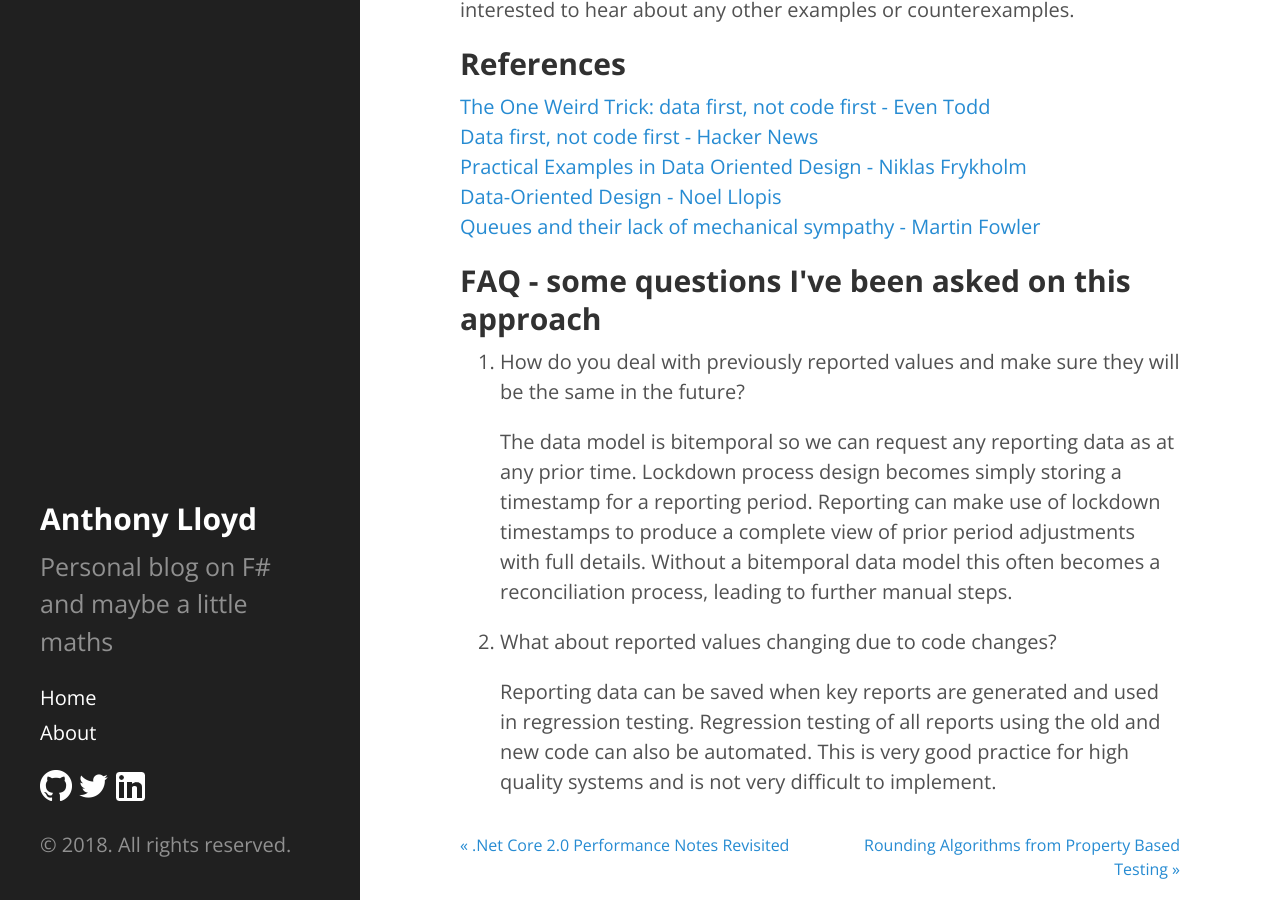
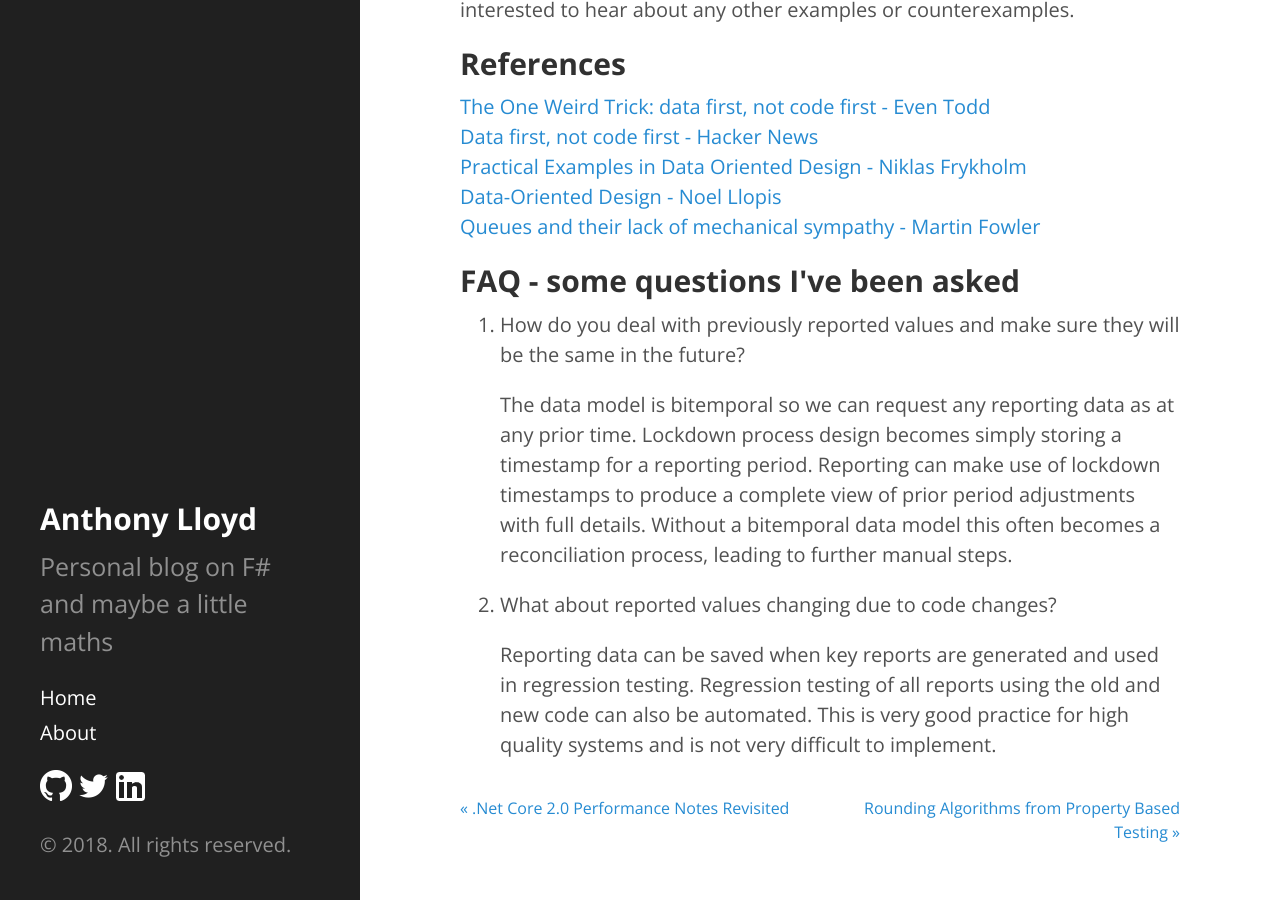
Before and after one commit to AnthonyLloyd/AnthonyLloyd.github.io, a Jekyll site: the page built from _posts/2018-02-01-architecture-data-first.html, in a window 1280 px wide and 900 px high, scrolled down 3758 px. Built offline with Jekyll 4.4.1, drawn with Linux system fonts in a browser that asks for light colours; some web fonts are replaced; comment, search, counter and statistics services are not loaded.

Commit message:
add faq to data first architecture

```diff
--- a/_posts/2018-02-01-architecture-data-first.html
+++ b/_posts/2018-02-01-architecture-data-first.html
@@ -72,7 +72,7 @@ I would be interested to hear about any other examples or counterexamples.</p>
 <a href="http://gamedevs.org/uploads/practical-examples-in-data-oriented-design.pdf">Practical Examples in Data Oriented Design - Niklas Frykholm</a><br />
 <a href="http://gamesfromwithin.com/data-oriented-design">Data-Oriented Design - Noel Llopis</a><br />
 <a href="https://martinfowler.com/articles/lmax.html#QueuesAndTheirLackOfMechanicalSympathy">Queues and their lack of mechanical sympathy - Martin Fowler</a></p>
-<h2>FAQ - some questions I've been asked on this approach</h2>
+<h2>FAQ - some questions I've been asked</h2>
 <ol>
 <li>
 <p>How do you deal with previously reported values and make sure they will be the same in the future?</p>
```
Also changed, not shown: 1 other file.
